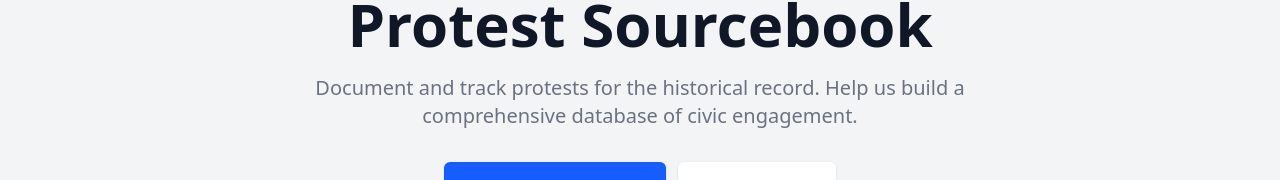
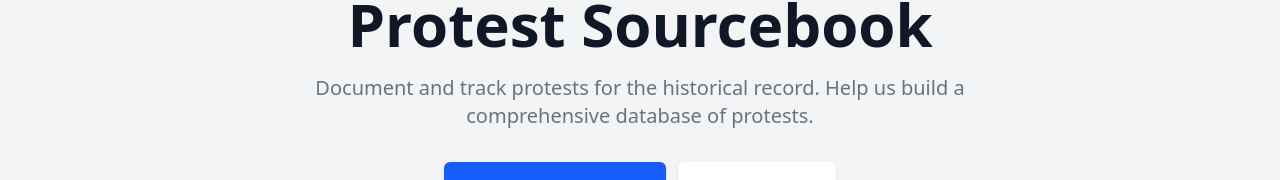
Before and after one commit to gtrev500/protest, a SvelteKit app in the folder webapp/: page / in a window 1280 px wide. Shown: the part 118-298 px from the top of the page. Built offline with nearby package versions, Linux system fonts and the light colour scheme.

Commit message:
fix: change sub-header text
"civic engagement" -> "protests"

```diff
--- a/webapp/src/routes/+page.svelte
+++ b/webapp/src/routes/+page.svelte
@@ -38,7 +38,7 @@
 				Protest Sourcebook
 			</h1>
 			<p class="mt-3 max-w-md mx-auto text-base text-gray-500 sm:text-lg md:mt-5 md:text-xl md:max-w-3xl">
-				Document and track protests for the historical record. Help us build a comprehensive database of civic engagement.
+				Document and track protests for the historical record. Help us build a comprehensive database of protests.
 			</p>
 			<div class="mt-5 max-w-md mx-auto sm:flex sm:justify-center md:mt-8">
 				<div class="rounded-md shadow">
```
